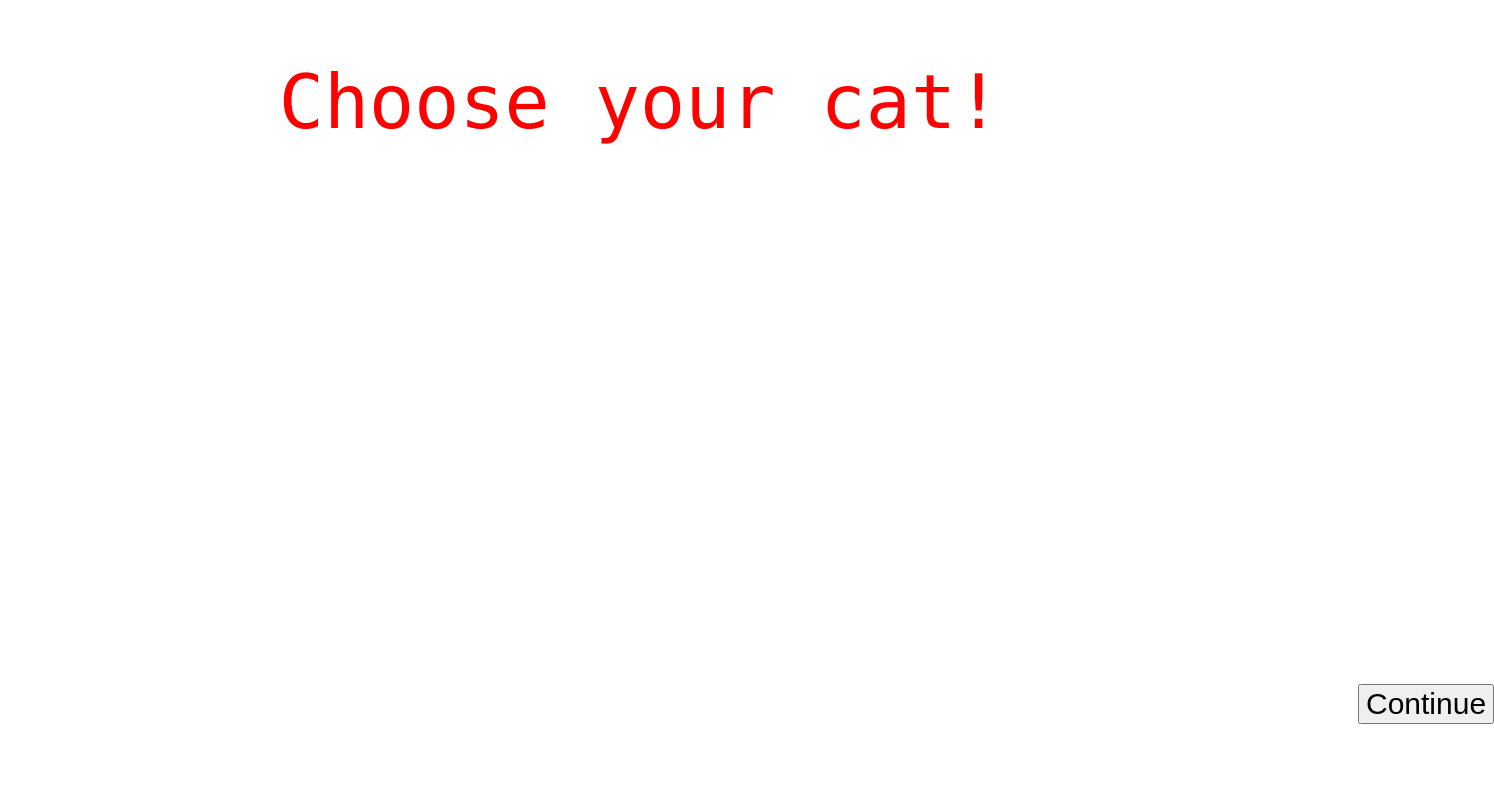
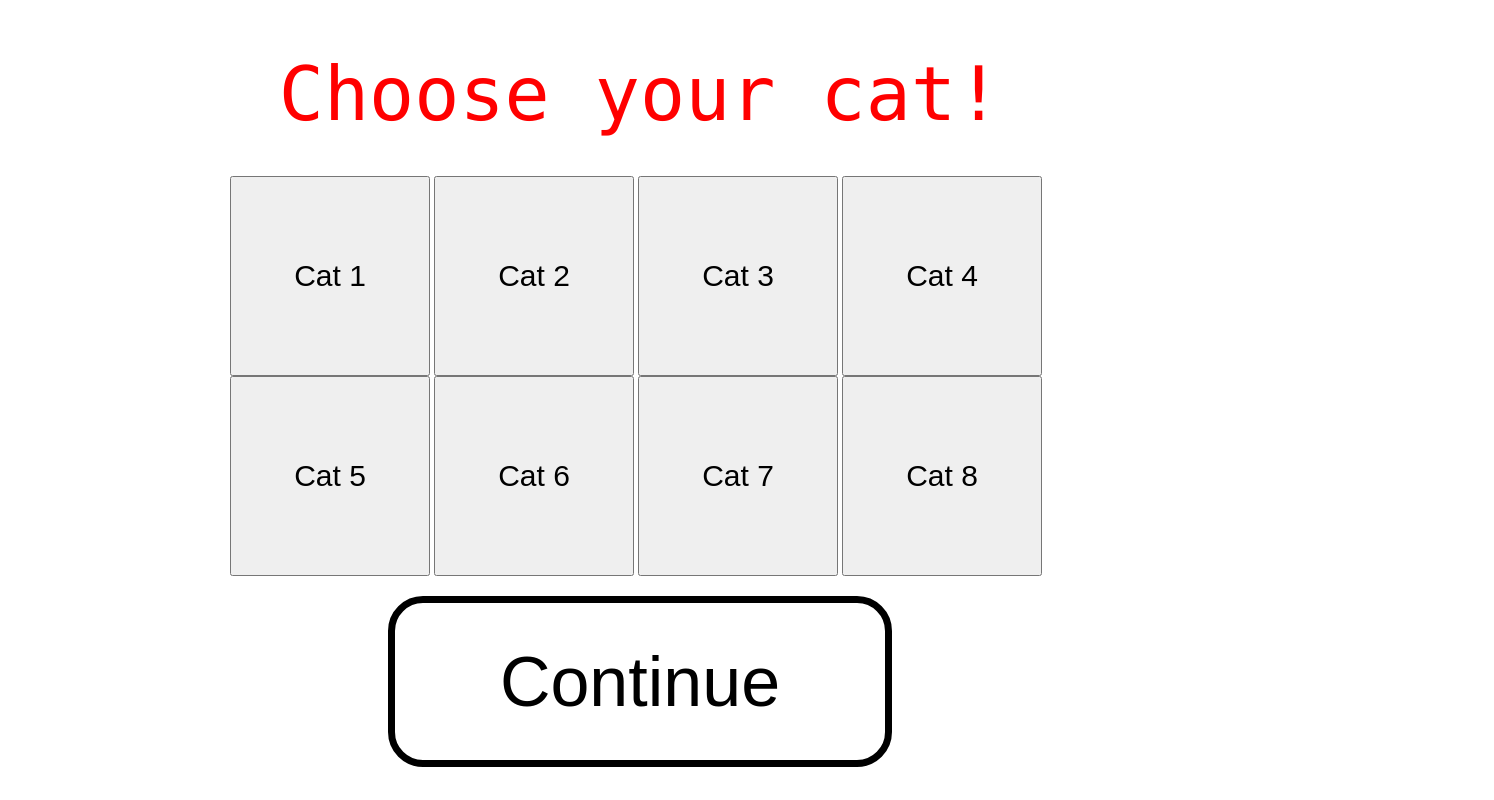
Before and after one commit to rlyn122/Poro-Party, a website: page public/selection.html in a window 1280 px wide. Shown: the whole page, 1494 px wide, since content can reach past the window. Drawn offline with Linux system fonts and the light colour scheme.

Commit message:
Added icons to select page
Added icons to select page and created a better continue button

```diff
--- a/public/css/selectionstyles.css
+++ b/public/css/selectionstyles.css
@@ -9,9 +9,47 @@ h {
 	top: 50px;
 }
 
+img {
+	object-position: 100px 100px;
+}
+
+input[type=button] {
+	-webkit-appearance: none;
+	   -moz-appearance: none;
+			appearance: none;
+	border: 0.1em solid #000000;
+	background: rgba(0, 0, 0, 0);
+	padding: 0.55em 1.5em;
+	color: #000000;
+	border-radius: 0.5em;
+	transition: 0.25s;
+	font-size: 70px;
+}
+
+input[type=button]:hover, input[type=button]:focus, input[type=button]:active {
+	background: #ff0000;
+	color: #000000;
+}
+
 button {
 	position: relative;
+	height: 200px;
+	width: 200px;
 	font-size: 30px;
-	top: 500px;
-	left: 1350px;
+	transition: 0.3s;
+	outline-color: transparent;
+	outline-style: solid;
+	box-shadow: 0 0 0 #5a01a7;
 }
+
+.cats {
+	margin: auto;
+	width: 820px;
+	height: 420px;
+}
+
+.continue {
+	width: 40%;
+	margin: auto;
+	text-align: center;
+}
--- a/public/selection.html
+++ b/public/selection.html
@@ -4,7 +4,13 @@
 	<meta charset="utf-8">
 	<meta name="viewport" content="width=device-width, initial-scale=1">
 	<title>Choose your cat!</title>
-	<link rel="stylesheet"  href="css/selectionStyles.css">
+	<style type="text/css">
+        body {
+            margin: 0;
+        }
+    </style>
+	<script src="./../scripts/selection.js"></script>
+	<link rel="stylesheet"  href="css/selectionstyles.css">
 </head>
 
 <header>
@@ -13,7 +19,22 @@
 
 <body>
 
-	<a href = "mainMap.html"><button>Continue</button></a>
+	<div class="cats">
+		<button>Cat 1</button>
+		<button>Cat 2</button>
+		<button>Cat 3</button>
+		<button>Cat 4</button>
+		<button>Cat 5</button>
+		<button>Cat 6</button>
+		<button>Cat 7</button>
+		<button>Cat 8</button>
+	</div>
+
+	<div class="continue">
+		<form>
+			<input type="button" onClick="mainScreen();" value="Continue"></input>
+		</form>
+	</div>
 
 </body>
 
--- /dev/null
+++ b/scripts/selection.js
@@ -0,0 +1,3 @@
+function mainScreen() {
+    window.location.href = "mainMap.html";
+}
```
Also changed, not shown: public/login.html (+3 -3 lines).
